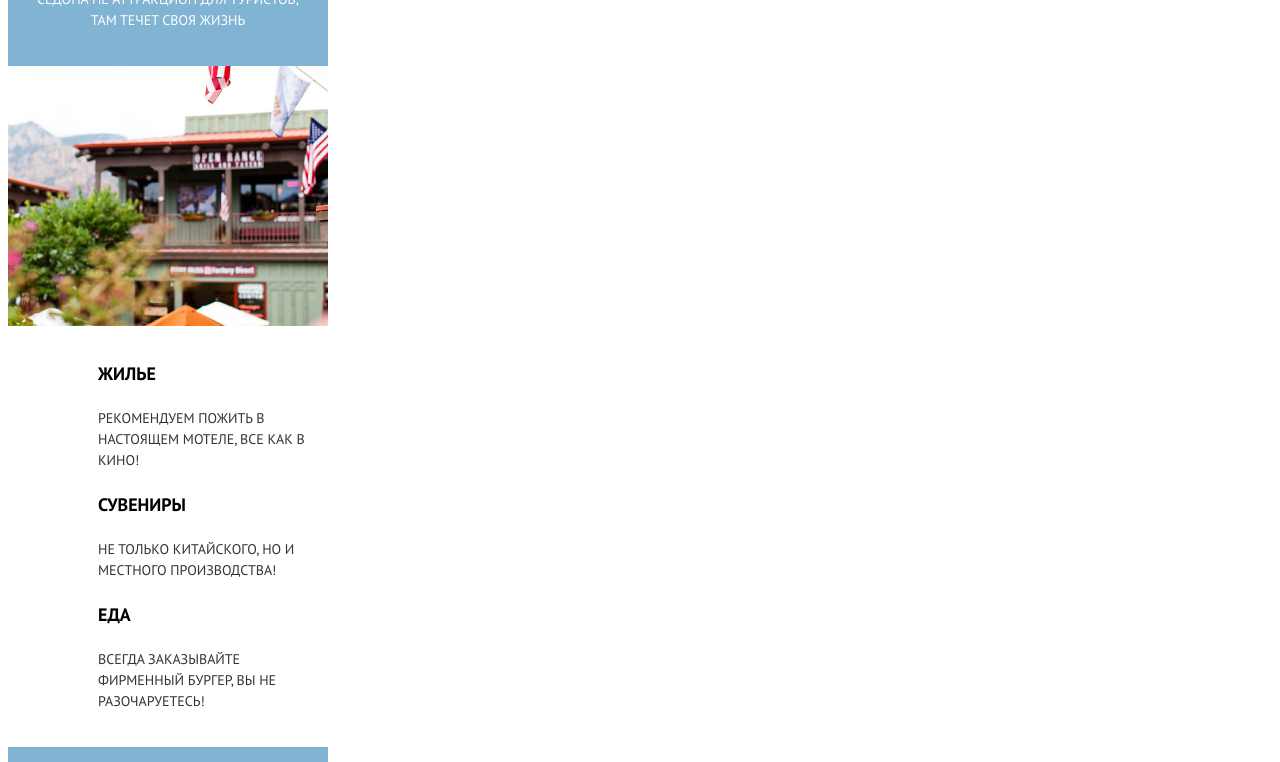
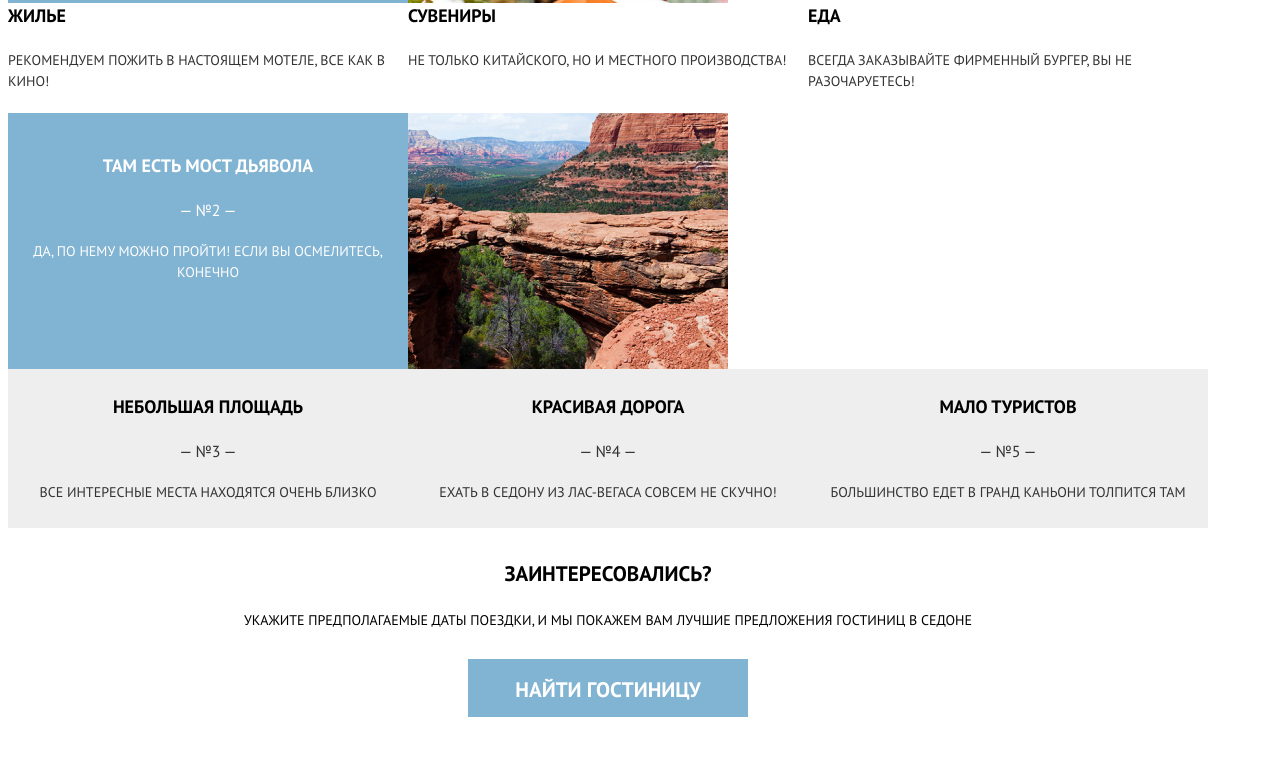
Before and after one commit to pxfzzstg/1810663-sedona-24, a website: page source/index.html in a window 1280 px wide. Shown: the part 951-1713 px from the top of the page. Drawn offline with nearby package versions, Linux system fonts and the light colour scheme; files that its build step writes are made by us from their sources.

Commit message:
4.9. Адаптивная сетка для главной страницы

```diff
--- a/source/index.html
+++ b/source/index.html
@@ -2,6 +2,7 @@
 <html class="page" lang="ru">
   <head>
     <meta charset="utf-8">
+    <meta name="viewport" content="width=device-width, initial-scale=1">
     <title>HTML Academy: Седона</title>
     <link rel="stylesheet" href="css/style.css">
   </head>
--- a/source/sass/blocks/advantages.scss
+++ b/source/sass/blocks/advantages.scss
@@ -25,6 +25,39 @@
   list-style: none;
   padding: 0;
   margin: 0;
+
+  @media (min-width: $tablet-width) {
+    display: grid;
+    grid-template-columns: 1fr 1fr 1fr;
+  }
+}
+
+.advantages-primary {
+  @media (min-width: $tablet-width) {
+    display: grid;
+    grid-template-columns: 256px 1fr;
+    grid-template-rows: 256px 1fr;
+  }
+
+  @media (min-width: $desktop-width) {
+    grid-template-columns: 400px 1fr;
+  }
+}
+
+.advantages__item {
+  @media (min-width: $tablet-width) {
+    &:first-of-type {
+      grid-column: 1 / -1;
+    }
+
+    &:nth-of-type(2) {
+      grid-column: 1 / -1;
+    }
+
+    &:nth-of-type(3) {
+      grid-column: 1 / 2;
+    }
+  }
 }
 
 .advantages__item--secondary {
@@ -59,4 +92,9 @@
   list-style: none;
   margin: 0;
   padding: 0;
+
+  @media (min-width: $tablet-width) {
+    grid-column: 1 / 3;
+    display: flex;
+  }
 }
--- a/source/sass/blocks/features.scss
+++ b/source/sass/blocks/features.scss
@@ -1,5 +1,9 @@
 .features {
   padding: 0 20px;
+
+  @media (min-width: $tablet-width) {
+    padding: 0;
+  }
 }
 
 .features__item {
@@ -18,6 +22,24 @@
   &:last-child .features__description {
     padding-bottom: 0;
   }
+
+  @media (min-width: $tablet-width) {
+    padding: 0;
+
+    &:first-of-type {
+      padding-top: 0;
+    }
+
+    &:last-of-type {
+      padding-bottom: 0;
+    }
+
+    width: 256px;
+  }
+
+  @media (min-width: $desktop-width) {
+    width: 400px;
+  }
 }
 
 .features__title {
--- a/source/sass/blocks/location.scss
+++ b/source/sass/blocks/location.scss
@@ -19,3 +19,7 @@
   padding-bottom: 27px;
   margin: 0;
 }
+
+.location__search {
+  margin: 0 auto;
+}
--- a/source/sass/blocks/main-nav.scss
+++ b/source/sass/blocks/main-nav.scss
@@ -1,3 +1,7 @@
 .main-nav__toggle {
   position: absolute;
+
+  @media (min-width: $tablet-width) {
+    display: none;
+  }
 }
--- a/source/sass/blocks/page-body.scss
+++ b/source/sass/blocks/page-body.scss
@@ -1,4 +1,12 @@
 .page-body__wrapper {
   width: 320px;
   margin: 0;
+
+  @media (min-width: $tablet-width) {
+    width: 768px;
+  }
+
+  @media (min-width: $desktop-width) {
+    width: 1200px;
+  }
 }
--- a/source/sass/blocks/page-footer.scss
+++ b/source/sass/blocks/page-footer.scss
@@ -2,6 +2,12 @@
   padding: 0 20px;
   padding-top: 38px;
   padding-bottom: 26px;
+
+  @media (min-width: $tablet-width) {
+    display: flex;
+    justify-content: space-between;
+    align-items: center;
+  }
 }
 
 .page-footer__social {
--- a/source/sass/blocks/page-main.scss
+++ b/source/sass/blocks/page-main.scss
@@ -3,7 +3,13 @@
   height: 389px;
   background-color: $color-bg-secondary;
   background-image: url("../img/back-mobile.jpg");
+  background-repeat: no-repeat;
   display: flex;
   justify-content: center;
   align-items: center;
+
+  @media (min-width: $tablet-width) {
+    width: 100%;
+    height: 518px;
+  }
 }
--- a/source/sass/blocks/site-list.scss
+++ b/source/sass/blocks/site-list.scss
@@ -2,6 +2,11 @@
   list-style: none;
   padding: 0;
   margin: 0;
+
+  @media (min-width: $tablet-width) {
+    display: flex;
+    justify-content: space-evenly;
+  }
 }
 
 .site-list__item {
--- a/source/sass/constants.scss
+++ b/source/sass/constants.scss
@@ -6,3 +6,9 @@ $color-bg-form-control: #f2f2f2;
 $color-text: #333333;
 $color-text-secondary: #ffffff;
 $color-text-bold: #000000;
+
+// Viewports
+
+$tablet-width: 768px;
+$desktop-width: 1200px;
+$mobile-width-only: 767px;
```
